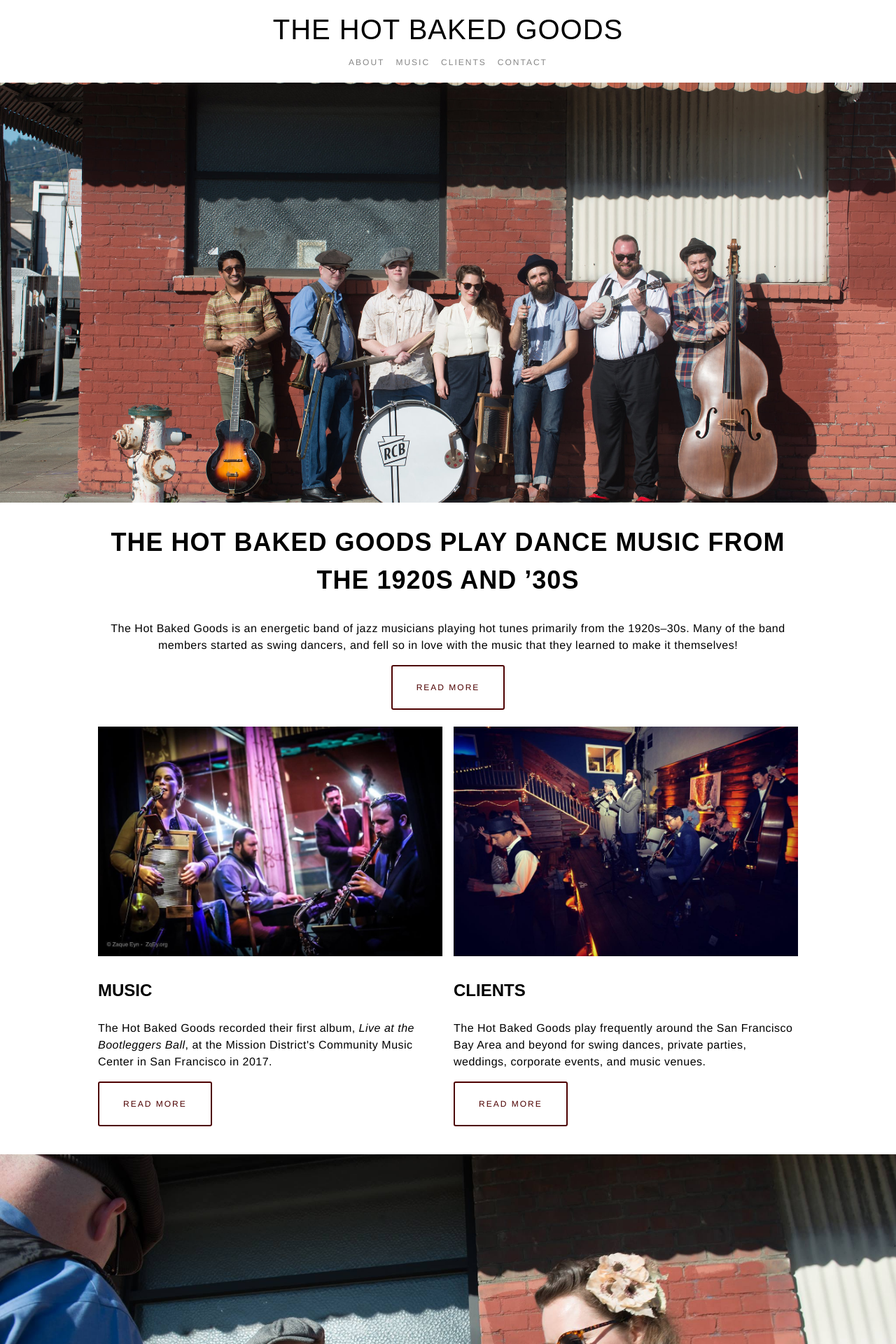
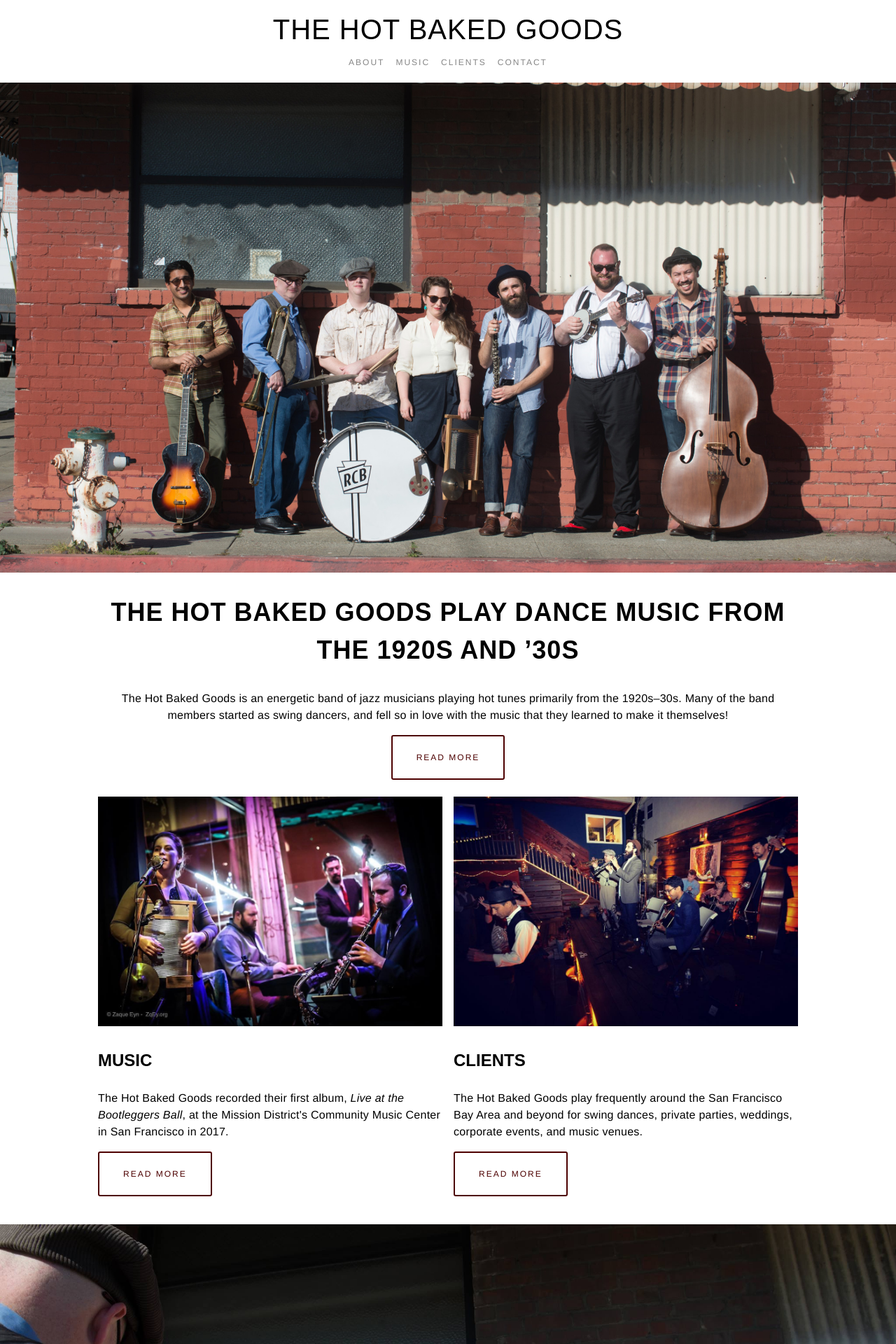
Before and after one commit to iamnirav/hotbakedgoods-website, a Jekyll site: the page built from index.html, in a window 1280 px wide. Shown: the top 1920 px of the page at 70% size. Built offline with Jekyll 4.4.1, drawn with Linux system fonts in a browser that asks for light colours; some web fonts are replaced; some of the changed text lies outside the part shown.

Commit message:
social icons, pictures

```diff
--- a/_layouts/base.html
+++ b/_layouts/base.html
@@ -7,6 +7,7 @@
   <link rel="preconnect" href="https://fonts.googleapis.com">
   <link rel="preconnect" href="https://fonts.gstatic.com" crossorigin>
   <link href="https://fonts.googleapis.com/css2?family=Sofia+Sans+Extra+Condensed:wght@600&display=swap" rel="stylesheet">
+  <link rel="stylesheet" href="https://cdn.jsdelivr.net/npm/bootstrap-icons@1.10.5/font/bootstrap-icons.css">
   <link rel="stylesheet" href="styles/base.css">
   <title>{% if page.title %}{{ page.title }} - {% endif %}The Hot Baked Goods</title>
 </head>
@@ -30,11 +31,11 @@
 
   <footer>
     <ul>
-      <li><a href="https://instagram.com/curiositiesjazz" target="_blank"><img src="images/insta.png"
-            alt="Instagram logo"></a></li>
-      <li><a href="https://facebook.com/curiositiesjazz" target="_blank"><img src="images/facebook.png"
-            alt="Facebook logo"></a></li>
+      <li><a href="https://facebook.com/thehotbakedgoods" target="_blank"><i class="bi bi-facebook"></i></a></li>
+      <li><a href="https://www.youtube.com/channel/UCznqjuB-FU64MHKPMZnJBFQ" target="_blank"><i class="bi bi-youtube"></i></a></li>
+      <li><a href="https://instagram.com/thehotbakedgoods" target="_blank"><i class="bi bi-instagram"></i></a></li>
     </ul>
+    <p class="centered">thehotbakedgoods@gmail.com</p>
   </footer>
 </body>
 
--- a/index.html
+++ b/index.html
@@ -2,7 +2,8 @@
 ---
 
 <main>
-  <section class="full-bleed" style="background-image: url('images/home-band-full-1.jpg')">
+  <section class="full-bleed"
+    style="background-image: url('images/home-band-full-1.jpg');">
   </section>
   <section class="centered">
     <h2>The Hot Baked Goods play dance music from the 1920s and ’30s</h2>
--- a/styles/base.css
+++ b/styles/base.css
@@ -24,7 +24,7 @@
 }
 
 p {
-  letter-spacing: .5px;
+  letter-spacing: .25px;
 }
 
 p a {
@@ -118,7 +118,7 @@
   padding: 0;
   margin: 0;
   max-width: unset;
-  height: 600px;
+  height: 700px;
   background-size: cover;
   background-position: center;
 }
@@ -183,17 +183,30 @@
   padding: 24px;
   display: flex;
   justify-content: center;
+
 }
 
 footer li {
-  width: 64px;
-  height: 64px;
   margin: 0 18px;
+  font-size: 32px;
+  background-color: black;
+  height: 42px;
+  width: 42px;
+  text-align: center;
+  padding: 8px;
+  display: flex;
+  justify-content: center;
+  align-items: center;
+  border-radius: 8px;
 }
 
-footer img {
-  width: 100%;
-  height: 100%;
+footer li .bi-youtube {
+  position: relative;
+  top: 1px;
+}
+
+footer ul a {
+  color: white;
 }
 
 /* media queries */
```
Also changed, not shown: images/home-band-full-1-backup.jpg (added), images/home-band-full-1.jpg.
